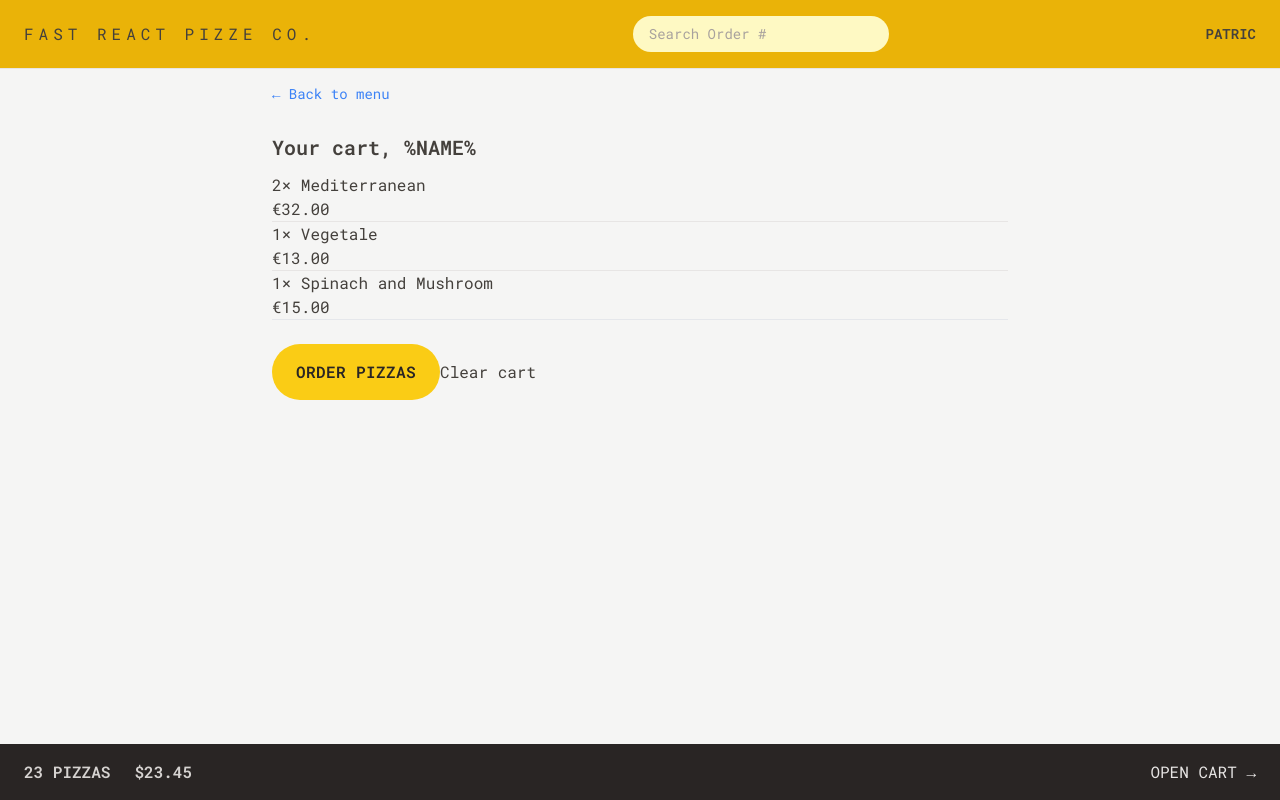
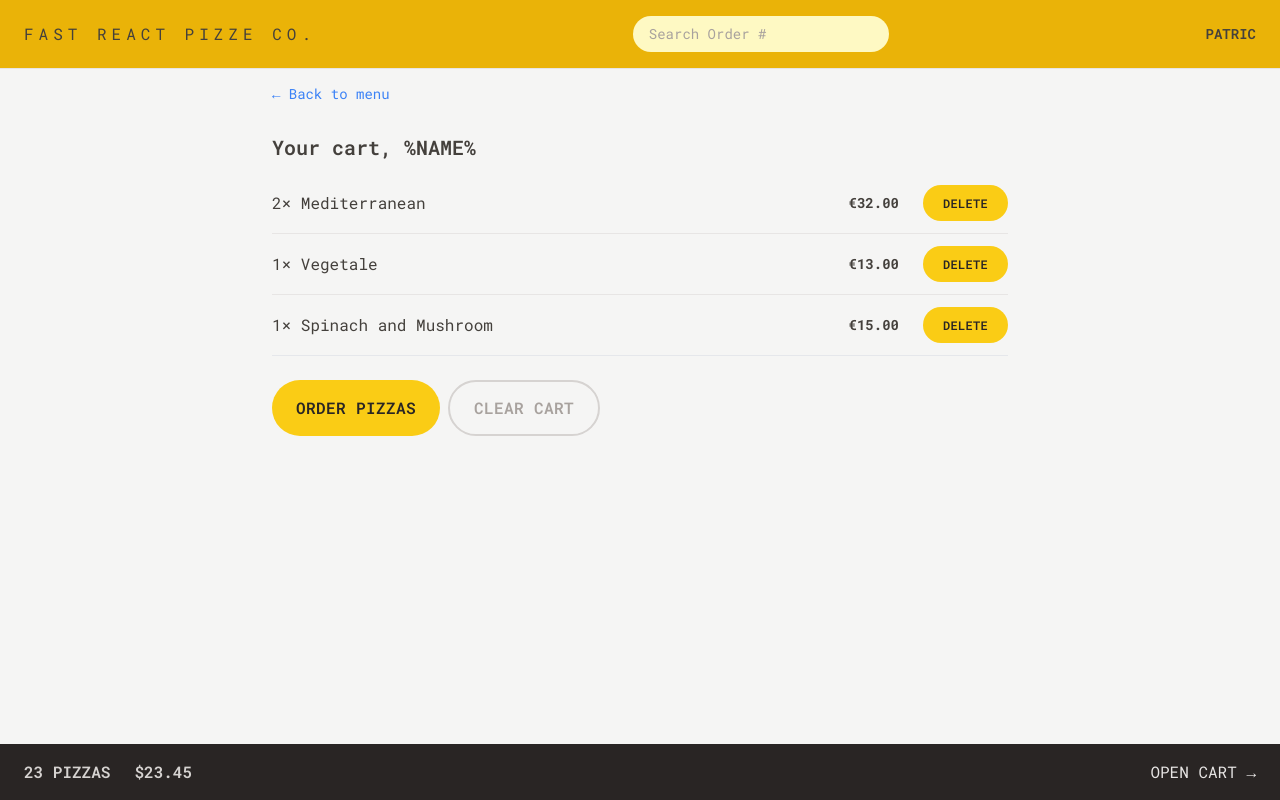
Before and after one commit to Pat-Gekoski/Fast-React-Pizza, a React (Vite) app: page /cart in a window 1280 px wide. Built offline with nearby package versions, Linux system fonts and the light colour scheme.

Commit message:
Save to work on desktop

```diff
--- a/src/features/cart/Cart.tsx
+++ b/src/features/cart/Cart.tsx
@@ -41,11 +41,11 @@
 				))}
 			</ul>
 
-			<div className='mt-6'>
+			<div className='mt-6 space-x-2'>
 				<Button to='/order/new' type='primary'>
 					Order pizzas
 				</Button>
-				<button>Clear cart</button>
+				<Button type='secondary'>Clear Cart</Button>
 			</div>
 		</div>
 	)
--- a/src/features/cart/CartItem.tsx
+++ b/src/features/cart/CartItem.tsx
@@ -1,15 +1,17 @@
+import Button from '../../shared/Button'
 import { formatCurrency } from '../../utils/helpers'
 
 function CartItem({ item }) {
 	const { pizzaId, name, quantity, totalPrice } = item
 
 	return (
-		<li>
-			<p>
+		<li className='py-3 sm:flex sm:items-center sm:justify-between'>
+			<p className='mb-1 sm:mb-0'>
 				{quantity}&times; {name}
 			</p>
-			<div>
-				<p>{formatCurrency(totalPrice)}</p>
+			<div className='flex items-center justify-between sm:gap-6'>
+				<p className='text-sm font-bold'>{formatCurrency(totalPrice)}</p>
+				<Button type='small'>Delete</Button>
 			</div>
 		</li>
 	)
--- a/src/shared/Button.tsx
+++ b/src/shared/Button.tsx
@@ -8,6 +8,8 @@
 	const styles = {
 		primary: base + ' px-4 py-3 md:px-6 md:py-4',
 		small: base + ' px-4 py-2 md:px-5 md:py-2.5 text-xs',
+		secondary:
+			'inline-block rounded-full font-semibold uppercase tracking-wide text-stone-400 transition-colors duration-300 hover:bg-stone-300 hover:text-stone-800 focus:text-stone-800 focus:outline-none focus:ring focus:ring-stone-200 focus:ring-offset-2 disabled:cursor-not-allowed border-2 border-stone-300 px-4 py-2.5 md:px-6 md:py-3.5',
 	}
 
 	if (to) {
```
